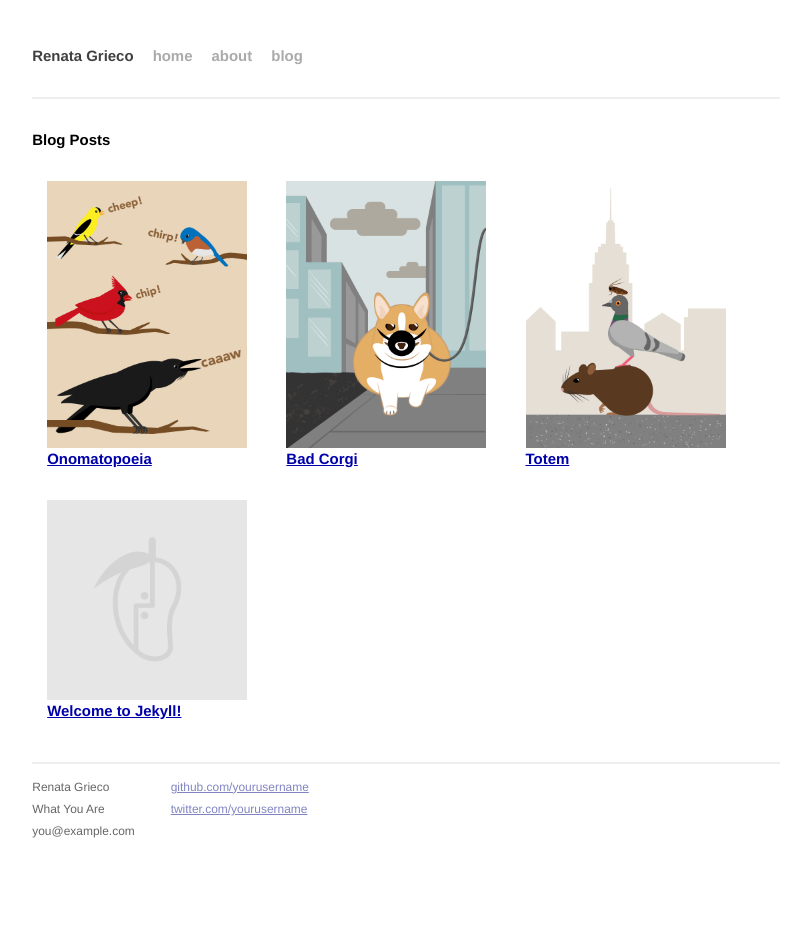
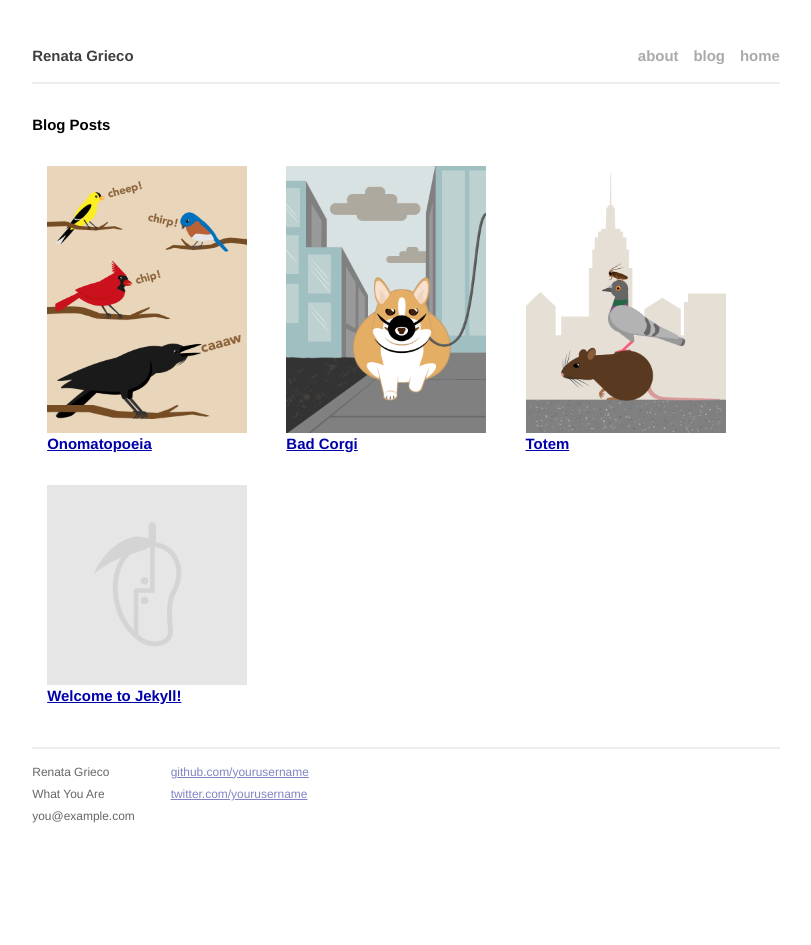
Before and after one commit to renatagrieco/portfolio, a Jekyll site: the page built from index.html, in a window 1280 px wide. Shown: the whole page, without its empty margins (234-1045 px from the left). Built offline with Jekyll 4.4.1, drawn with Linux system fonts in a browser that asks for light colours; some web fonts are replaced; Markdown is read by kramdown in place of the engine named in the settings.

Commit message:
moved navigation links to right side

```diff
--- a/_layouts/default.html
+++ b/_layouts/default.html
@@ -22,8 +22,8 @@
           <div class="header">
             <h1 class="title"><a href="/">{{ site.name }}</a></h1>
             <a class="extra" href="/">home</a>
+			<a class="extra" href="/blog.html">blog</a>
 			<a class="extra" href="/about.html">about</a>
-			<a class="extra" href="/blog.html">blog</a>
           </div>
 
           {{ content }}
--- a/css/main.css
+++ b/css/main.css
@@ -75,7 +75,7 @@ ul.posts span {
 
 .site .header h1.title {
   display: inline-block;
-  margin-bottom: 2em;
+  margin-bottom: 1em;
 }
 
 .site .header h1.title a {
@@ -89,6 +89,7 @@ ul.posts span {
 .site .header a.extra {
   color: #aaa;
   margin-left: 1em;
+  float: right;
 }
 
 .site .header a.extra:hover {
```
